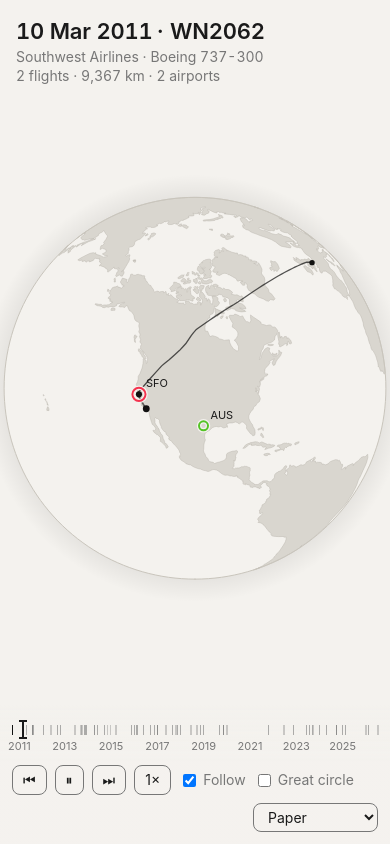
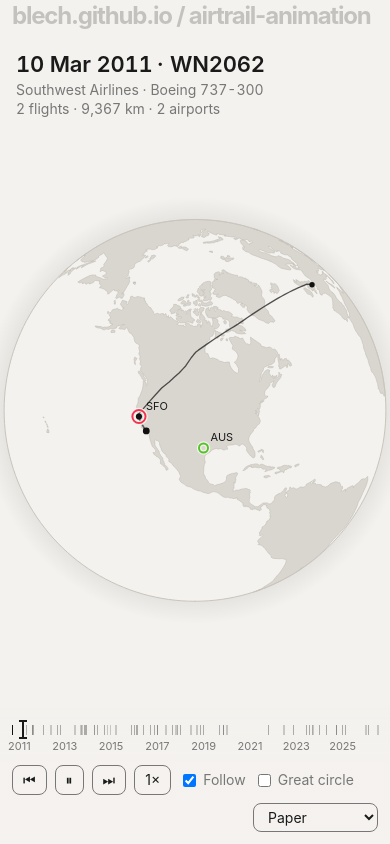
Before and after one commit to blech/airtrail-animation, a website with bundled scripts: page web/index.html in a window 390 px wide. Built offline with nearby package versions, Linux system fonts and the light colour scheme.

Commit message:
Add blech.github.io header

```diff
--- a/web/index.html
+++ b/web/index.html
@@ -3,10 +3,14 @@
 <head>
   <meta charset="utf-8">
   <meta name="viewport" content="width=device-width, initial-scale=1, viewport-fit=cover">
-  <title>Flight Globe</title>
+  <title>AirTrail Animation</title>
   <link rel="stylesheet" href="style.css">
 </head>
 <body>
+  <div id="site">
+    <h1><a href="https://blech.github.io/">blech.github.io</a> / airtrail-animation</h1>
+  </div>
+
   <canvas id="globe" aria-label="Globe showing flight history"></canvas>
 
   <header id="header">
--- a/web/style.css
+++ b/web/style.css
@@ -1,14 +1,22 @@
 :root {
   --bg: #f4f2ee; --fg: #1a1a1a; --muted: #777; --panel: rgba(244, 242, 238, 0.85); --accent: #111;
+  --site-h: 57px; /* title bar: 48px line + 9px padding, as on blech.github.io */
 }
 * { box-sizing: border-box; }
 html, body { margin: 0; height: 100%; background: var(--bg); color: var(--fg); overflow: hidden;
   font: 14px/1.4 -apple-system, BlinkMacSystemFont, "Segoe UI", system-ui, sans-serif; }
-#globe { position: fixed; inset: 0; width: 100%; height: 100%; display: block; touch-action: none; cursor: grab; }
+#globe { position: fixed; top: var(--site-h); left: 0; width: 100%; height: calc(100% - var(--site-h)); display: block; touch-action: none; cursor: grab; }
 #globe:active { cursor: grabbing; }
 
+/* site title bar: same size as blech.github.io, coloured from the theme */
+#site { position: fixed; top: 0; left: 0; right: 0; height: var(--site-h); z-index: 10; padding: 0 16px; background: var(--bg); }
+#site h1 { margin: 0; font-size: 36px; letter-spacing: -0.05em; line-height: 48px; padding-bottom: 9px; white-space: nowrap; overflow: hidden;
+  color: color-mix(in srgb, var(--fg) 22%, var(--bg)); }
+#site h1 a { color: inherit; text-decoration: none; }
+#site h1 a:hover { color: var(--muted); text-decoration: underline; }
+
 /* date and stats on the left, callsign and airline/aircraft mirrored on the right */
-#header { position: fixed; top: max(16px, env(safe-area-inset-top)); left: 16px; right: 16px; pointer-events: none;
+#header { position: fixed; top: calc(var(--site-h) + 8px); left: 16px; right: 16px; pointer-events: none;
   display: grid; grid-template-columns: 1fr 1fr; grid-template-areas: "date fnum" "stats fsub"; }
 #date { grid-area: date; }
 #stats { grid-area: stats; }
@@ -42,6 +50,9 @@ button:hover, select:hover { border-color: var(--accent); }
 #theme { margin-left: auto; }
 
 @media (max-width: 520px) {
+  :root { --site-h: 41px; }
+  #site { padding: 0 12px; }
+  #site h1 { font-size: 24px; line-height: 32px; }
   #controls { padding-left: 12px; padding-right: 12px; }
   /* no room to mirror: "DATE · CALLSIGN", then airline · aircraft, then the running stats */
   #header { grid-template-columns: auto 1fr; column-gap: 0.3em; grid-template-areas: "date fnum" "fsub fsub" "stats stats"; }
```
